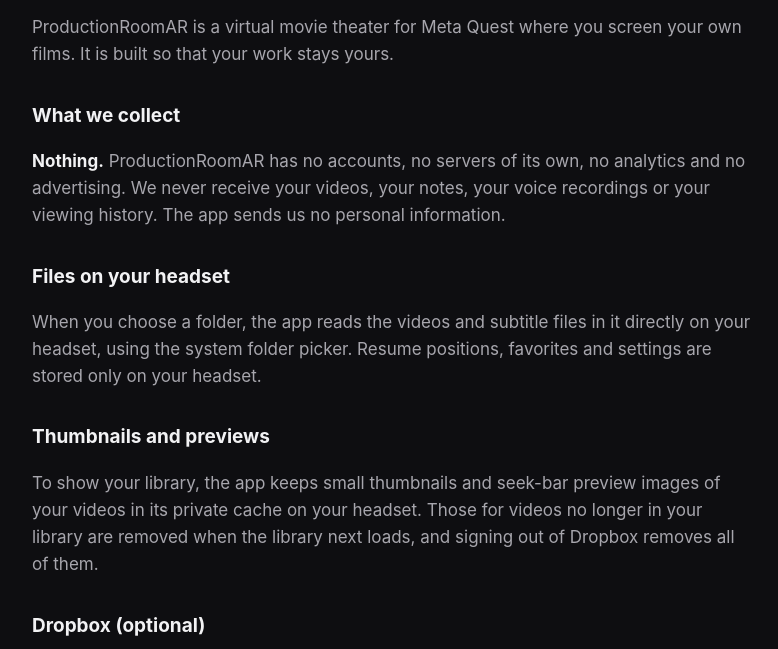
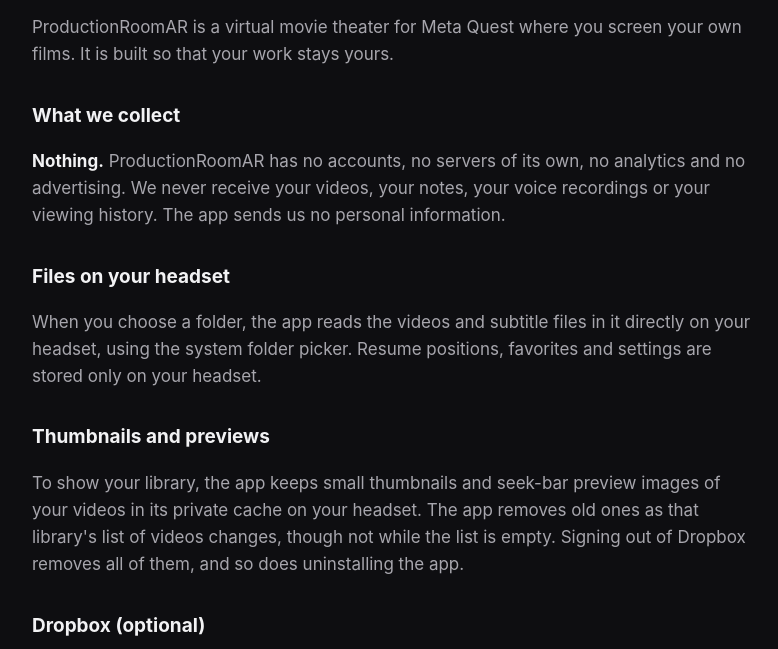
Before and after one commit to jayburgessjr/productionroomar, a plain HTML site: page privacy/index.html in a window 1280 px wide. Shown: the part 151-800 px from the top of the page, without its empty margins (248-1026 px from the left). Drawn offline with Linux system fonts and the light colour scheme.

Commit message:
Privacy: exact wording for thumbnail cleanup
Co-Authored-By: Claude Opus 5.5 <noreply@anthropic.com>

```diff
--- a/privacy/index.html
+++ b/privacy/index.html
@@ -16,7 +16,7 @@ p,li{color:var(--muted)}strong{color:var(--fg)}a{color:var(--acc)}
 <h2>Files on your headset</h2>
 <p>When you choose a folder, the app reads the videos and subtitle files in it directly on your headset, using the system folder picker. Resume positions, favorites and settings are stored only on your headset.</p>
 <h2>Thumbnails and previews</h2>
-<p>To show your library, the app keeps small thumbnails and seek-bar preview images of your videos in its private cache on your headset. Those for videos no longer in your library are removed when the library next loads, and signing out of Dropbox removes all of them.</p>
+<p>To show your library, the app keeps small thumbnails and seek-bar preview images of your videos in its private cache on your headset. The app removes old ones as that library's list of videos changes, though not while the list is empty. Signing out of Dropbox removes all of them, and so does uninstalling the app.</p>
 <h2>Dropbox (optional)</h2>
 <p>If you sign in to Dropbox, you sign in on Dropbox's own page in the headset browser. The app keeps the resulting access token encrypted on your headset and uses it only to list your videos, stream them and make their thumbnails and previews, straight from Dropbox to your headset. Signing out deletes the token from the headset and asks Dropbox to revoke it. You can also remove the app in your Dropbox settings under Connected apps. Dropbox's handling of your data is covered by <a href="https://www.dropbox.com/privacy">Dropbox's privacy policy</a>.</p>
 <h2>Frame captures</h2>
```
